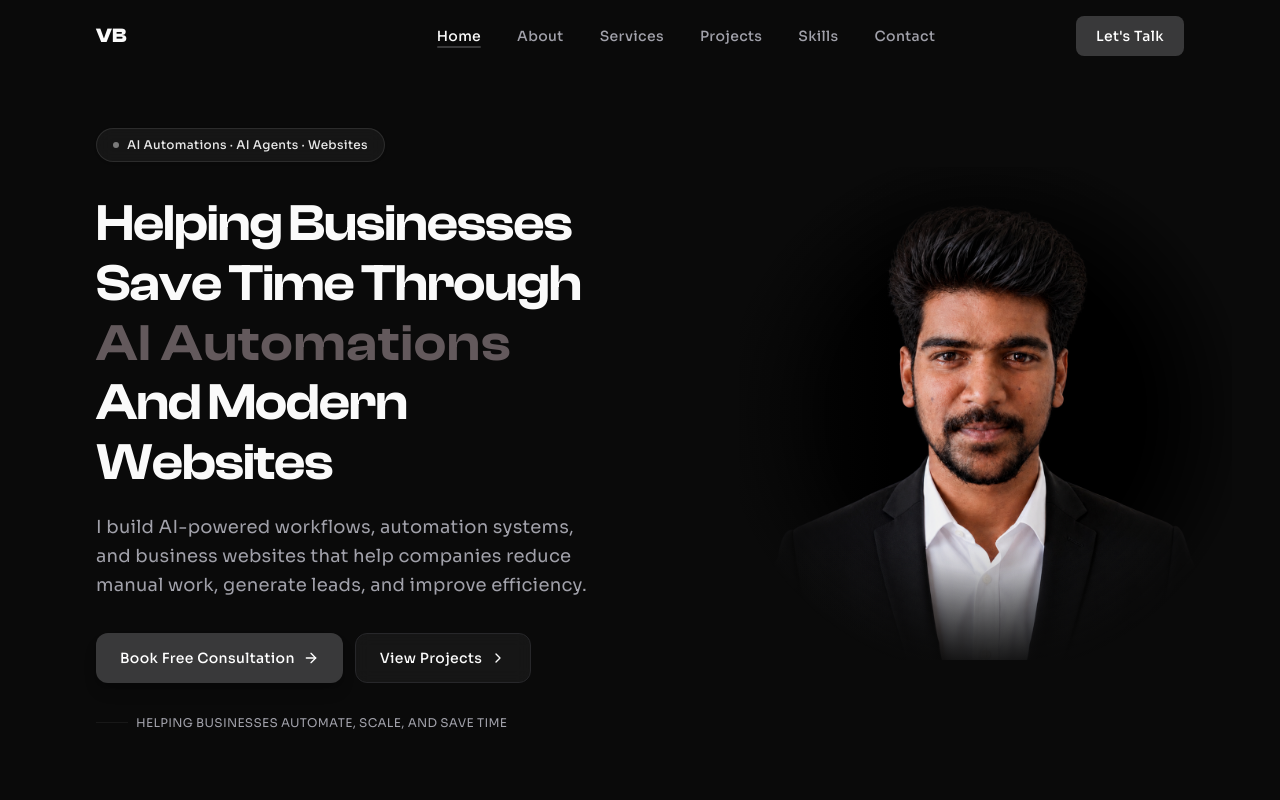
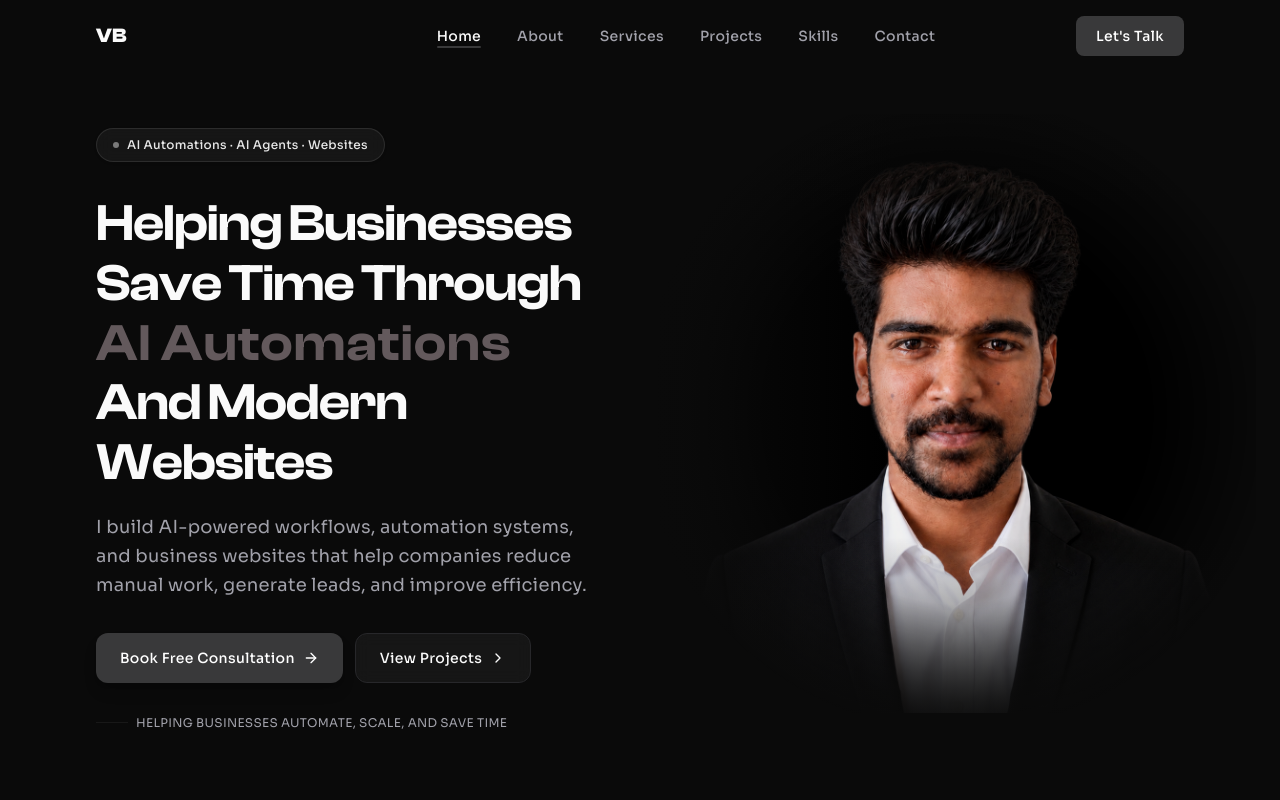
Before and after one commit to vishalbalasaani/Vishal-s-Portfolio, a Next.js app: page / in a window 1280 px wide. Shown: the top 800 px of the page. Built offline with nearby package versions, Linux system fonts and the light colour scheme.

Commit message:
Further increase hero image size per user request

```diff
--- a/components/hero.tsx
+++ b/components/hero.tsx
@@ -37,7 +37,7 @@ export default function Hero() {
 
           {/* Mask applied directly to the image wrapper so the fade tightly follows the image size */}
           <div
-            className="relative w-full sm:w-[90%] md:w-[85%] lg:w-[75%] xl:w-[70%] aspect-square md:mr-8 lg:mr-12"
+            className="relative w-full md:w-[95%] lg:w-[90%] xl:w-[85%] aspect-square md:mr-4 lg:mr-6"
             style={{
               WebkitMaskImage: "radial-gradient(circle at 50% 50%, black 45%, transparent 75%)",
               maskImage: "radial-gradient(circle at 50% 50%, black 45%, transparent 75%)"
```
